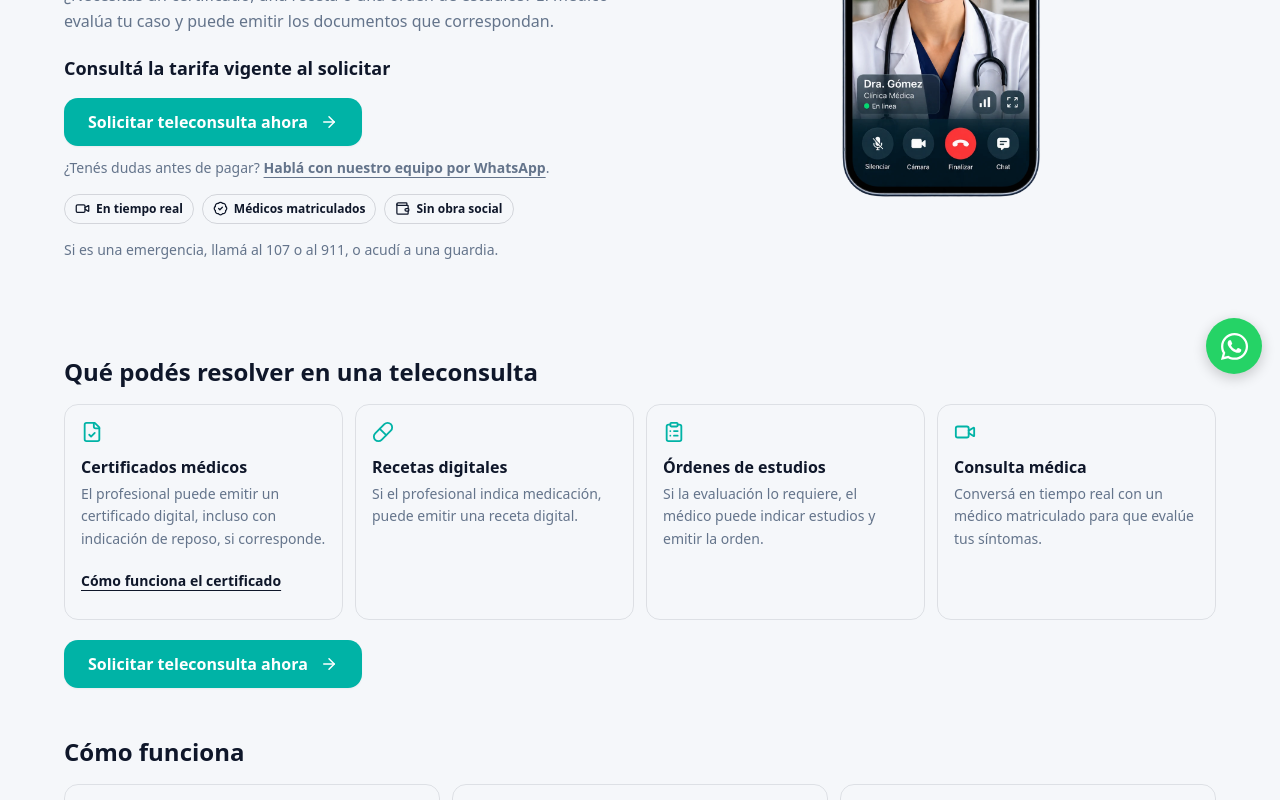
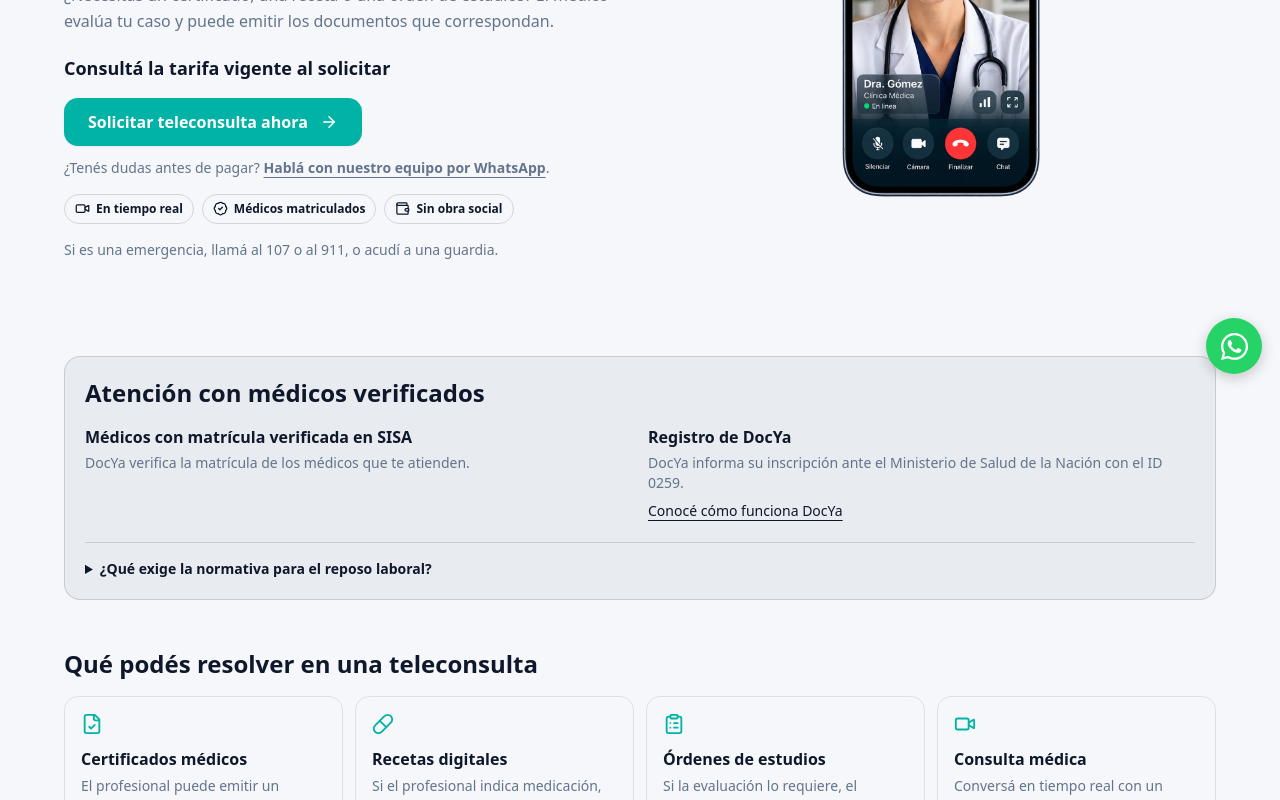
Before and after one commit to facu1391/DocYA, a Next.js app: page /teleconsulta-ads in a window 1280 px wide. Shown: the part 406-1206 px from the top of the page. Built offline with nearby package versions, Linux system fonts and the light colour scheme; no server answers.

Commit message:
feat: mostrar confianza sobre certificados en teleconsulta

```diff
--- a/src/app/teleconsulta-ads/TeleconsultaAds.tsx
+++ b/src/app/teleconsulta-ads/TeleconsultaAds.tsx
@@ -133,7 +133,7 @@ export default function TeleconsultaAds({ certificados = false }: { certificados
         <figcaption className="col-span-2 text-center text-xs text-text-muted">La app real. De la videollamada a tus documentos.</figcaption>
       </figure>
     ) : <Image src="/how/teleconsulta.webp" alt="Videollamada médica en DocYa" width={580} height={580} sizes="(min-width: 1200px) 550px, (min-width: 768px) 50vw, 85vw" className="order-4 mx-auto h-auto max-h-[440px] w-full object-contain md:order-2 md:col-start-2 md:row-start-1" />}
-    {certificados && <section className="order-2 rounded-2xl border border-current/15 bg-current/5 p-5 md:col-span-2" aria-labelledby="cert-confianza">
+    <section className="order-2 rounded-2xl border border-current/15 bg-current/5 p-5 md:col-span-2" aria-labelledby="cert-confianza">
       <h2 id="cert-confianza" className="mb-4 text-2xl font-semibold">Atención con médicos verificados</h2>
       <div className="grid gap-4 sm:grid-cols-2">
         <div><h3 className="font-semibold">Médicos con matrícula verificada en SISA</h3><p className="mt-1 text-sm text-text-muted">DocYa verifica la matrícula de los médicos que te atienden.</p></div>
@@ -144,7 +144,7 @@ export default function TeleconsultaAds({ certificados = false }: { certificados
         <p className="mt-2 text-text-muted">El artículo 210 de la Ley de Contrato de Trabajo, modificado por la Ley 27.802 y reglamentado por el Decreto 407/2026, prevé la emisión electrónica por plataformas registradas en ReNaPDiS y la firma de profesionales habilitados en REFEPS para las prescripciones que indican reposo laboral.</p>
         <a className="mt-2 inline-block underline underline-offset-4" href="https://www.argentina.gob.ar/normativa/nacional/decreto-407-2026-426270/texto" target="_blank" rel="noopener noreferrer">Consultar la normativa oficial</a>
       </details>
-    </section>}
+    </section>
     <section className="order-2 md:order-3 md:col-span-2" aria-labelledby="ads-beneficios">
       <h2 id="ads-beneficios" className="mb-4 text-2xl font-semibold">Qué podés resolver en una teleconsulta</h2>
       <ul className="grid gap-3 sm:grid-cols-2 lg:grid-cols-4">
```
